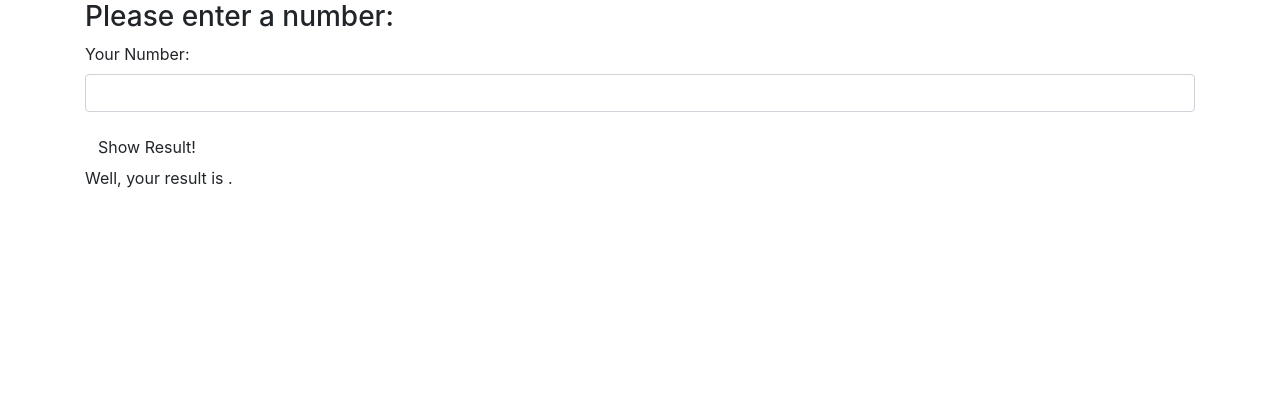
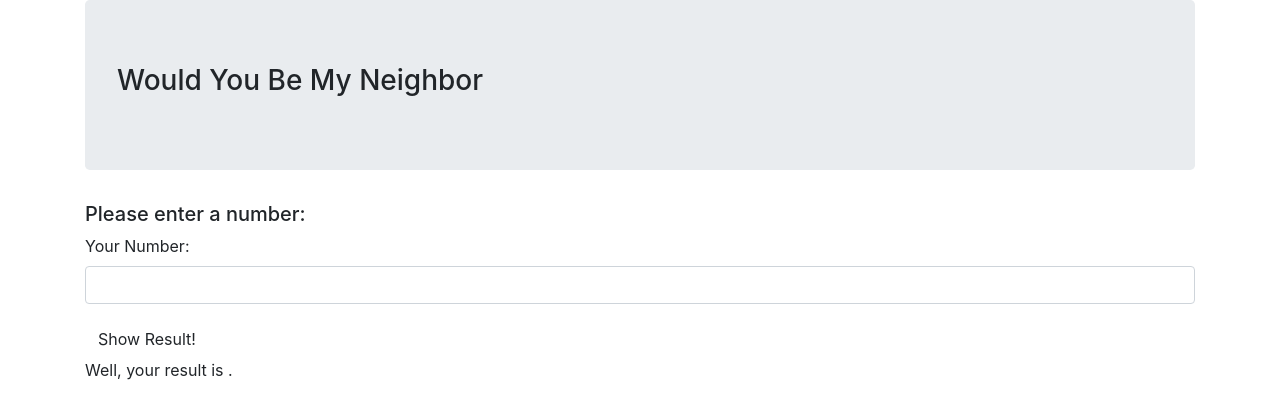
Before and after one commit to tlpackus/would-you-be-my-neighbor, a plain HTML site: page index.html in a window 1280 px wide. Drawn offline with Linux system fonts and the light colour scheme.

Commit message:
clean up the HTML by adding better sized headers and a your results id to hide the result till after in css later

```diff
--- a/index.html
+++ b/index.html
@@ -1,15 +1,17 @@
 <!DOCTYPE html>
 <html lang="en-US">
 <head>
-  <title>WOuld You Be My Neighbor</title>
+  <title>WOuld You Be My Neighbor - Robotron</title>
   <link href="css/bootstrap.css" rel="stylesheet" type="text/css">
   <link href="css/styles.css" rel="stylesheet" type="text/css">
   <script src="js/jquery-3.5.1.js"></script>
   <script src="js/scripts.js"></script>
 </head>
-<body>
-  <div class="container">
-    <h3>Please enter a number:</h3>
+<body class="container">
+  <div class="jumbotron">
+    <h3>Would You Be My Neighbor</h3>
+  </div>
+  <h5>Please enter a number:</h5>
   <form id="formOne">
     <div class="form-group">
       <label for="number">Your Number:</label>
@@ -21,6 +23,6 @@
   <div id="your-result">
     <p>Well, your result is <span class="result"></span>.</p>
   </div>
-  </div>
+
 </body>
 </html>
```
Lines whose indentation alone changed are shown as unchanged.
